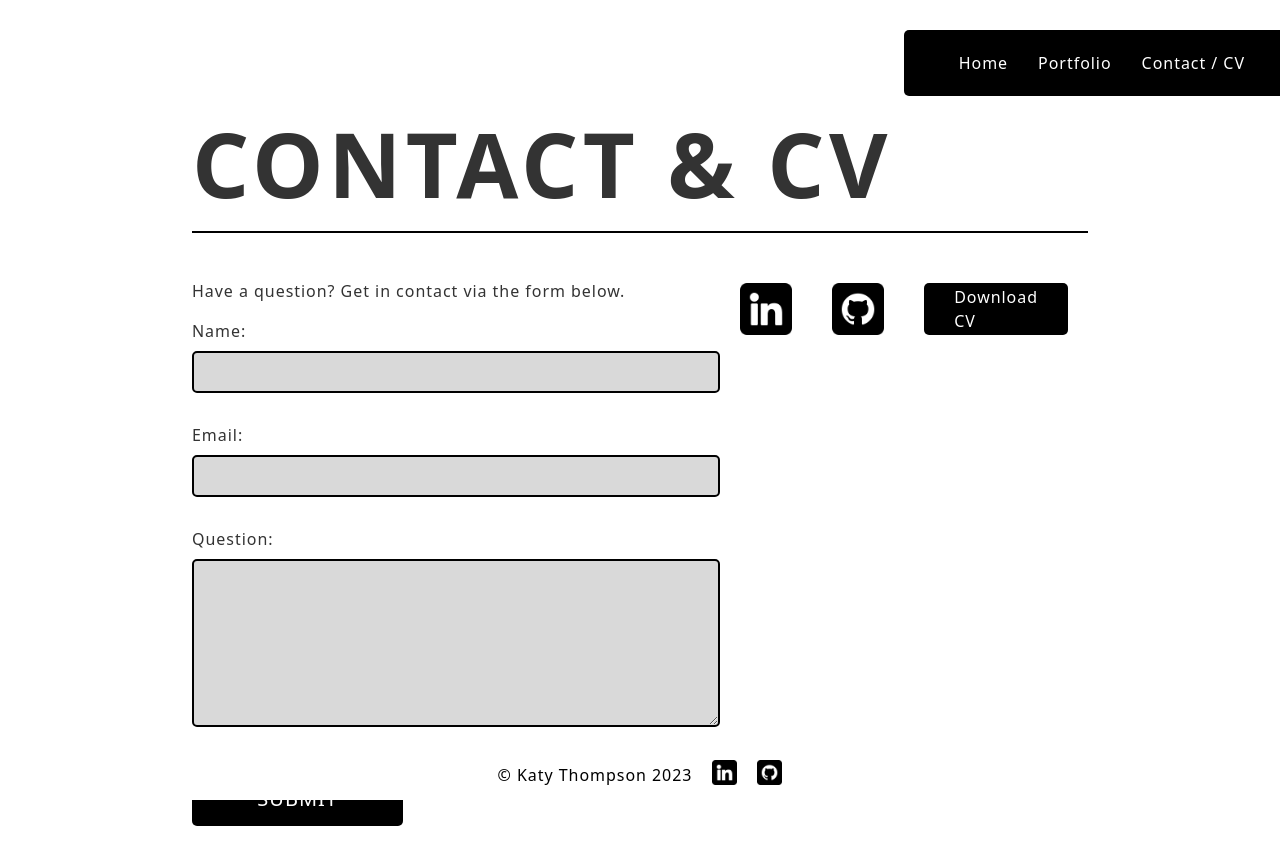
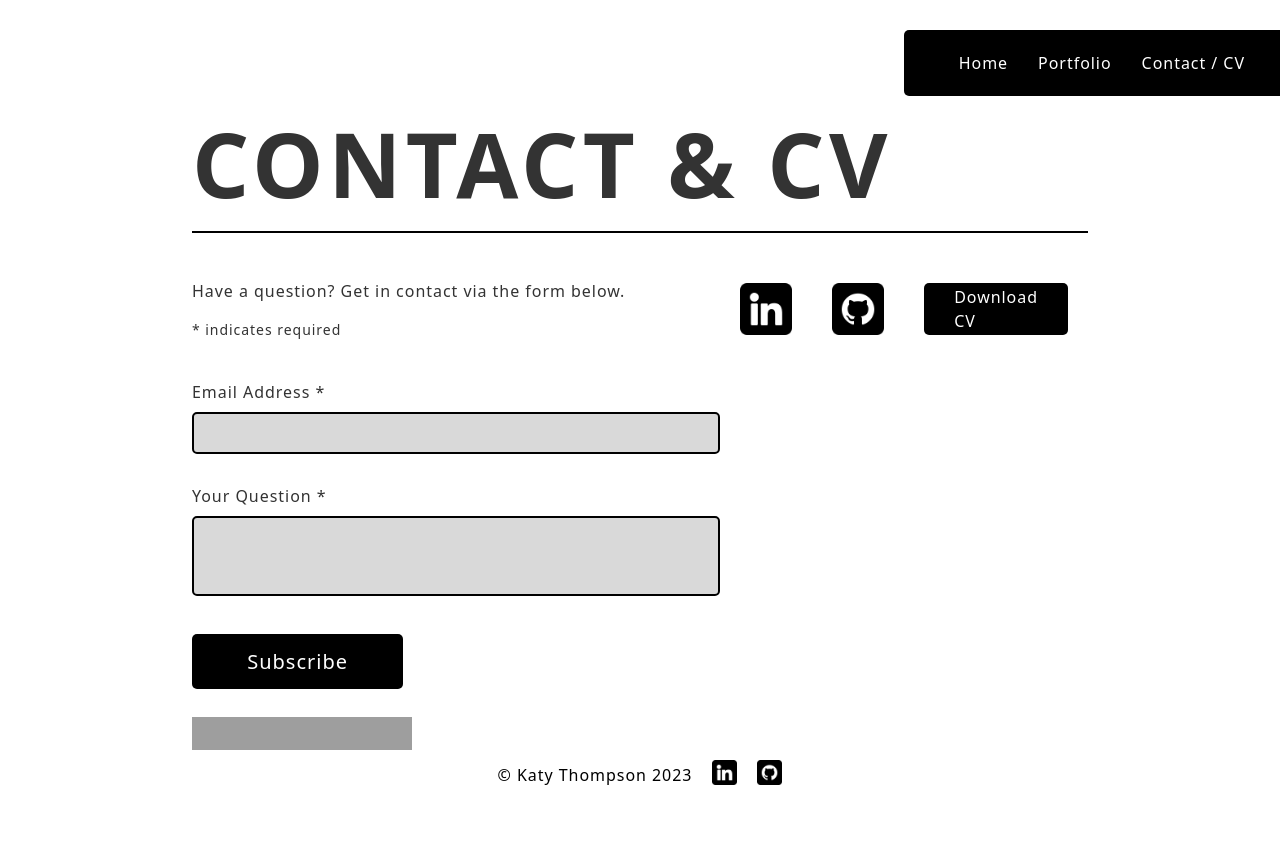
Before and after one commit to katyjmt/react-portfolio, a React (Vite) app: page /contact in a window 1280 px wide. After the commit the page ends 800 px from the top, so only its background shows below. Built offline with nearby package versions, Linux system fonts and the light colour scheme; grey boxes are pictures that could not be loaded; a web font is replaced by a local one.

Commit message:
form updates

```diff
--- a/src/components/Form.jsx
+++ b/src/components/Form.jsx
@@ -1,21 +1,109 @@
-import '../styles/Form.css'
+import { useEffect, useState } from 'react';
+import '../styles/Form.css'; // Assuming you have your CSS styles here
 
-export default function Form() {
-  return(
-    <>
-      <div className='contact-form'>
-      <p>Have a question? Get in contact via the form below.</p>
-        <form data-netlify="true" name="contact" netlify-honeypot="bot-field">
-          <input type="hidden" name="bot-field" />
-          <label htmlFor="name">Name:</label>
-          <input type="text" name="name" id="form-name" required/>
-          <label htmlFor="email">Email:</label>
-          <input type="email" name="email" id="form-email"/>
-          <label htmlFor="message">Question:</label>
-          <textarea name="message" id="message" cols="30" rows="8"></textarea>
-          <input type="submit" value="SUBMIT" />
-        </form>
-      </div>
-    </>
-  )
-}
+const Form = () => {
+    const [email, setEmail] = useState('');
+    const [question, setQuestion] = useState('');
+
+    // Function to dynamically load the Mailchimp script
+    const loadMailchimpScript = () => {
+        const script = document.createElement('script');
+        script.src = '//s3.amazonaws.com/downloads.mailchimp.com/js/mc-validate.js';
+        script.type = 'text/javascript';
+        document.body.appendChild(script);
+
+        script.onload = () => {
+            if (window.fnames && window.ftypes) {
+                window.fnames = new Array();
+                window.ftypes = new Array();
+                window.fnames[0]='EMAIL';
+                window.ftypes[0]='email';
+                window.fnames[8]='QUESTION';
+                window.ftypes[8]='text';
+                // Add other field names and types as needed
+            }
+        };
+    };
+
+    useEffect(() => {
+        loadMailchimpScript();
+    }, []);
+
+    return (
+        <div id="mc_embed_signup">
+            <form action="https://studio.us7.list-manage.com/subscribe/post?u=530bb71b1d0a23d64f7231ec9&amp;id=46297f0f74&amp;f_id=00a9e4e4f0" method="post" id="mc-embedded-subscribe-form" name="mc-embedded-subscribe-form" className="validate" target="_blank">
+                <div id="mc_embed_signup_scroll">
+                    <p>Have a question? Get in contact via the form below.</p>
+                    <div className="indicates-required"><span className="asterisk">*</span> indicates required</div>
+                    <div className="mc-field-group">
+                      <label htmlFor="mce-EMAIL">Email Address <span className="asterisk">*</span></label>
+                      <input
+                          type="email"
+                          name="EMAIL"
+                          className="required email"
+                          id="mce-EMAIL"
+                          required
+                          value={email}
+                          onChange={e => setEmail(e.target.value)}
+                      />
+                    </div>
+                    <div className="mc-field-group">
+                      <label htmlFor="mce-QUESTION">Your Question <span className="asterisk">*</span></label>
+                      <input
+                          type="text"
+                          name="QUESTION"
+                          className="required text"
+                          id="mce-QUESTION"
+                          required
+                          value={question}
+                          onChange={e => setQuestion(e.target.value)}
+                      />
+                    </div>
+                    <div id="mce-responses" className="clear foot">
+                        <div className="response" id="mce-error-response" style={{ display: 'none' }}></div>
+                        <div className="response" id="mce-success-response" style={{ display: 'none' }}></div>
+                    </div>
+                    <div aria-hidden="true" style={{ position: 'absolute', left: '-5000px' }}>
+                        {/* real people should not fill this in and expect good things - do not remove this or risk form bot signups */}
+                        <input type="text" name="b_530bb71b1d0a23d64f7231ec9_46297f0f74" tabIndex="-1" value="" />
+                    </div>
+                    <div className="optionalParent">
+                        <div className="clear foot">
+                            <input type="submit" name="subscribe" id="mc-embedded-subscribe" className="button" value="Subscribe" />
+                            <p style={{ margin: '0px auto' }}>
+                                <a href="http://eepurl.com/iHTj8k" title="Mailchimp - email marketing made easy and fun">
+                                    <span style={{ display: 'inline-block', backgroundColor: 'transparent', borderRadius: '4px' }}>
+                                        <img className="refferal_badge" src="https://digitalasset.intuit.com/render/content/dam/intuit/mc-fe/en_us/images/intuit-mc-rewards-text-dark.svg" alt="Intuit Mailchimp" style={{ width: '220px', height: '40px', display: 'flex', padding: '2px 0px', justifyContent: 'center', alignItems: 'center' }} />
+                                    </span>
+                                </a>
+                            </p>
+                        </div>
+                    </div>
+                </div>
+            </form>
+        </div>
+    );
+};
+
+export default Form;
+
+
+// export default function Form() {
+//   return(
+//     <>
+//       <div className='contact-form'>
+//       <p>Have a question? Get in contact via the form below.</p>
+//         <form data-netlify="true" name="contact" netlify-honeypot="bot-field">
+//           <input type="hidden" name="bot-field" />
+//           <label htmlFor="name">Name:</label>
+//           <input type="text" name="name" id="form-name" required/>
+//           <label htmlFor="email">Email:</label>
+//           <input type="email" name="email" id="form-email"/>
+//           <label htmlFor="message">Question:</label>
+//           <textarea name="message" id="message" cols="30" rows="8"></textarea>
+//           <input type="submit" value="SUBMIT" />
+//         </form>
+//       </div>
+//     </>
+//   )
+// }
--- a/src/styles/Form.css
+++ b/src/styles/Form.css
@@ -1,4 +1,4 @@
-.contact-form {
+#mc_embed_signup {
   width: 90%;
 }
 
@@ -14,6 +14,24 @@ input[type=text], input[type=email], textarea {
   box-sizing: border-box;
   font-family: "katarine-web", system-ui, Avenir, Helvetica, Arial, sans-serif;
   letter-spacing: 0.05em;
+}
+
+#mce-QUESTION {
+  height: 80px;
+}
+
+#mc_embed_signup div.mce_inline_error {
+  background-color: rgb(225, 76, 101,0.3) !important;
+  color: black !important;
+  font-size: 14px;
+}
+
+#mc_embed_signup input.mce_inline_error {
+  border-color: rgb(225, 76, 101,0.3) !important; ;
+}
+
+.refferal_badge {
+  padding-top: 20px !important;
 }
 
 /* Style the submit button */
@@ -38,6 +56,11 @@ input[type=submit]:hover {
   border: 2px solid black;
 }
 
+.indicates-required {
+  padding-bottom: 40px;
+  font-size: 14px;
+}
+
 @media screen and (max-width: 900px) {
   .contact-form {
     width: 100%;
```
